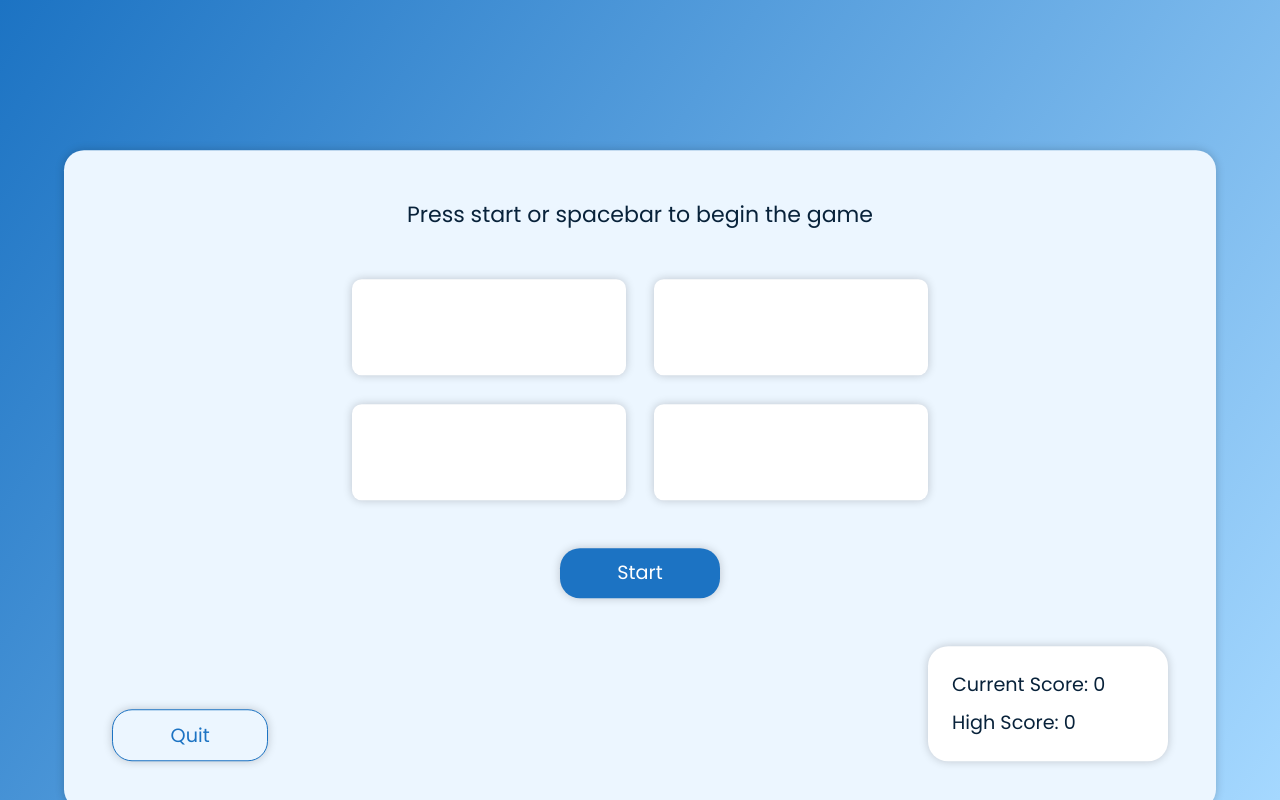
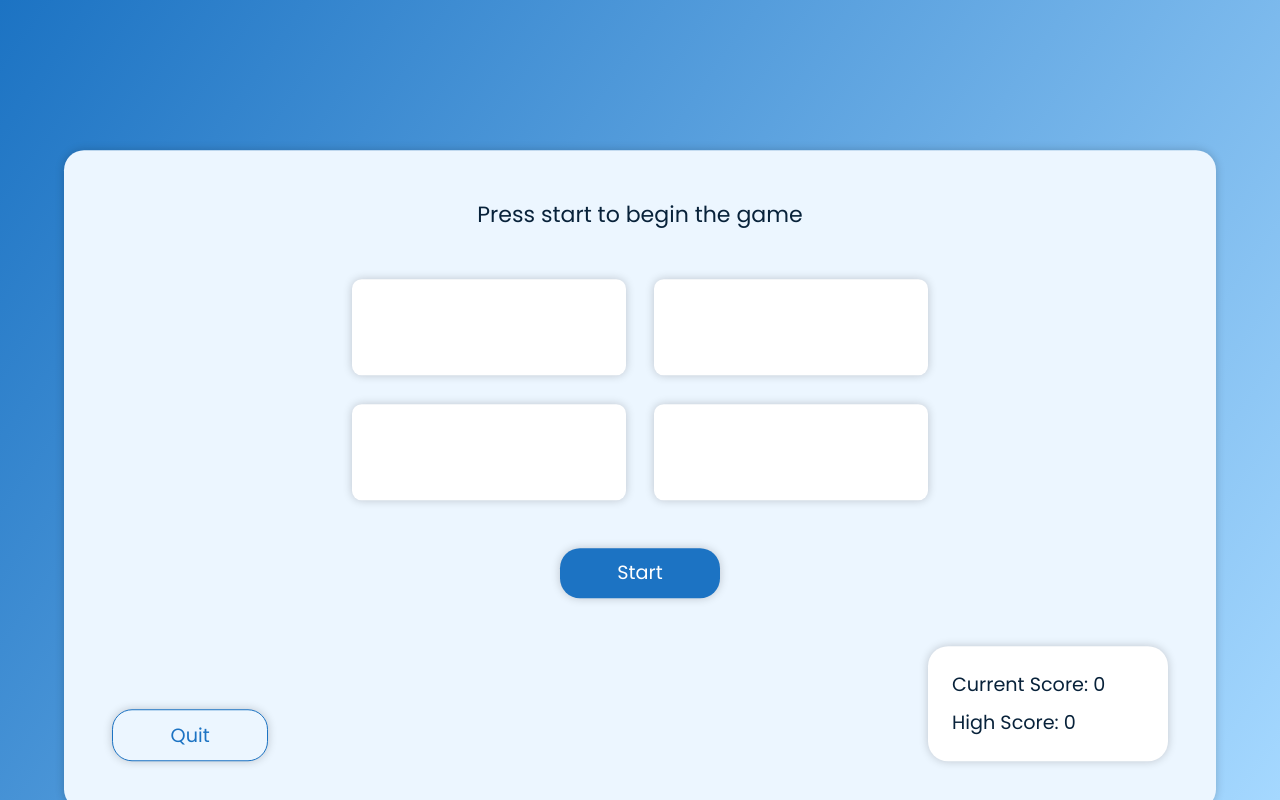
Before and after one commit to Tim-Nauta/MemoryGame, a website built with Parcel: page src/index.html in a window 1280 px wide. Both pictures are taken after a click on the button "Easy". Built offline with nearby package versions, Linux system fonts and the light colour scheme; files whose address does not match are found by name.

Commit message:
fix paragraph bug

```diff
--- a/src/index.html
+++ b/src/index.html
@@ -72,7 +72,7 @@
 
         <div id="game-area" class="hidden default-box game-box-grid">
             <div class="text-box">
-                <p class="message-text text-align-center">Press start or spacebar to begin the game</p>
+                <p class="message-text text-align-center">Press start to begin the game</p>
             </div>
 
             <div class="memory-block-and-start">
```
Also changed, not shown: dist/index.html.
